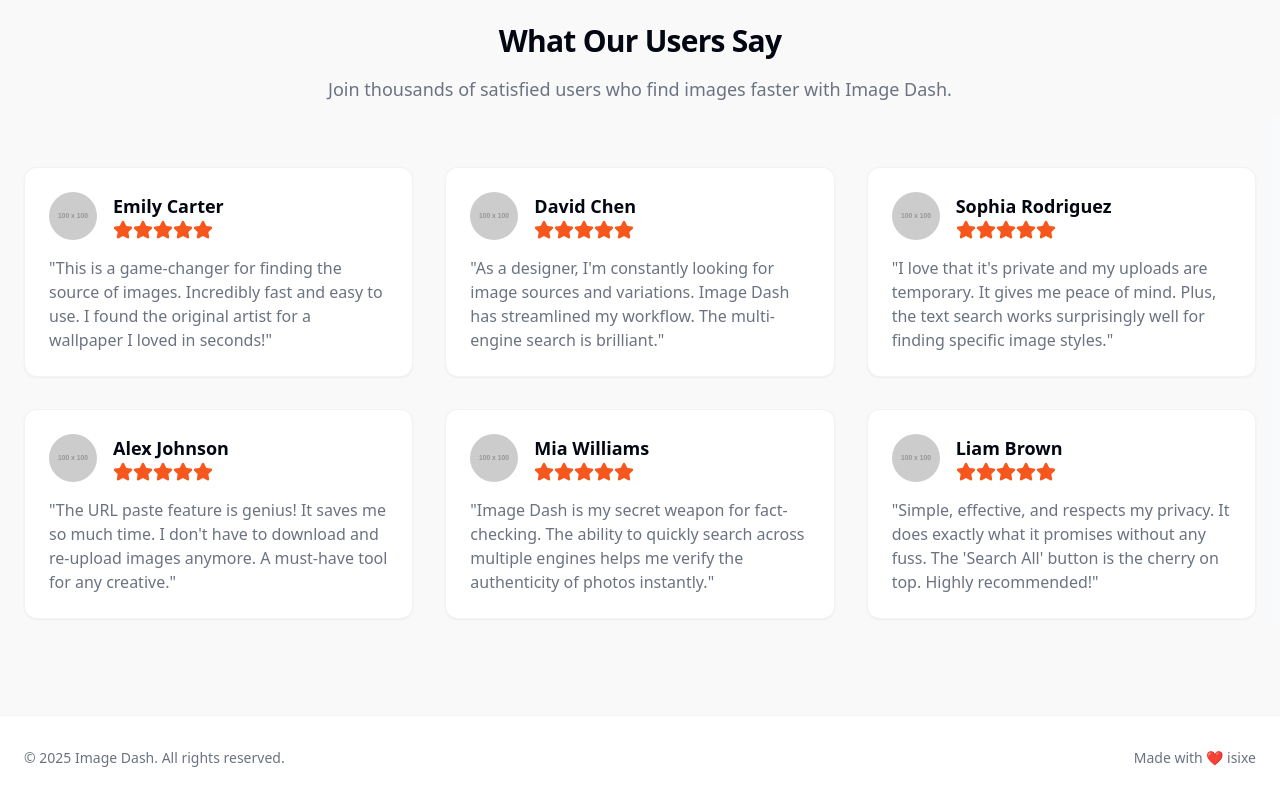
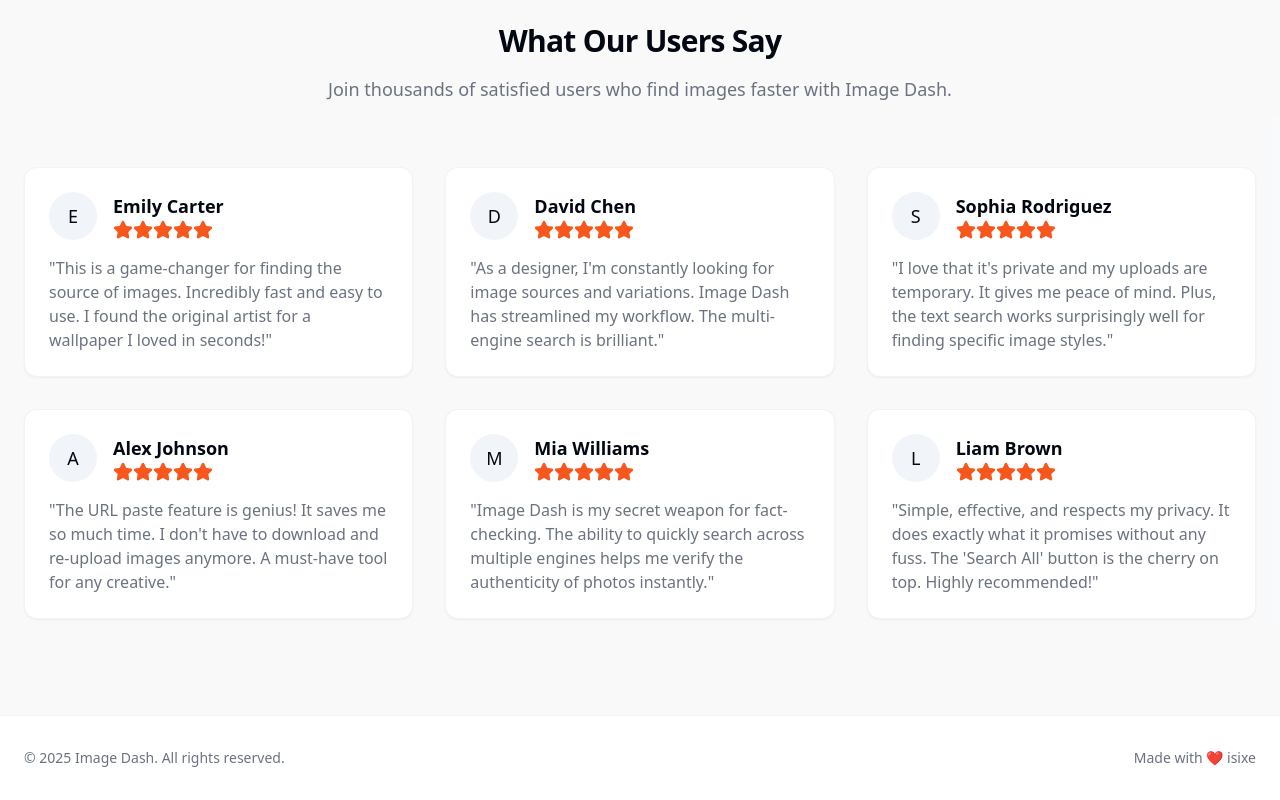
Before and after one commit to isixe/ImageDash, a Next.js app: page / in a window 1280 px wide. Shown: the part 1916-2716 px from the top of the page. Built offline with nearby package versions, Linux system fonts and the light colour scheme.

Commit message:
🌈 style(components): update testimonial avatar

```diff
--- a/src/components/widget/testimonial-card.tsx
+++ b/src/components/widget/testimonial-card.tsx
@@ -3,22 +3,13 @@
 import { Star } from "lucide-react";
 import { Avatar } from "../ui/avatar";
 
-export default function TestimonialCard({
-	name,
-	quote,
-	avatarUrl,
-}: {
-	name: string;
-	quote: string;
-	avatarUrl: string;
-}) {
+export default function TestimonialCard({ name, quote }: { name: string; quote: string; avatarUrl: string }) {
 	return (
 		<Card className="p-6 bg-card border-border/50 shadow-sm hover:shadow-lg transition-all duration-300 hover:-translate-y-2">
 			<CardContent className="p-0">
 				<div className="flex items-center mb-4">
-					<Avatar className="h-12 w-12 mr-4">
-						<AvatarImage src={avatarUrl} alt={name} data-ai-hint="person portrait" />
-						<AvatarFallback>{name.charAt(0)}</AvatarFallback>
+					<Avatar className="h-12 w-12 mr-4 flex items-center justify-center text-lg bg-slate-100">
+						<AvatarFallback>{name.charAt(0).toUpperCase()}</AvatarFallback>
 					</Avatar>
 					<div>
 						<h4 className="font-bold text-lg font-headline">{name}</h4>
```
